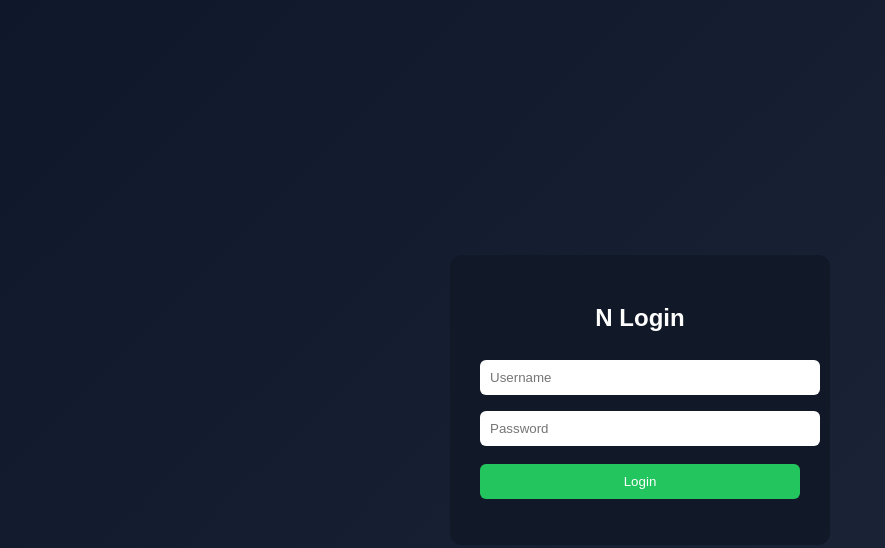
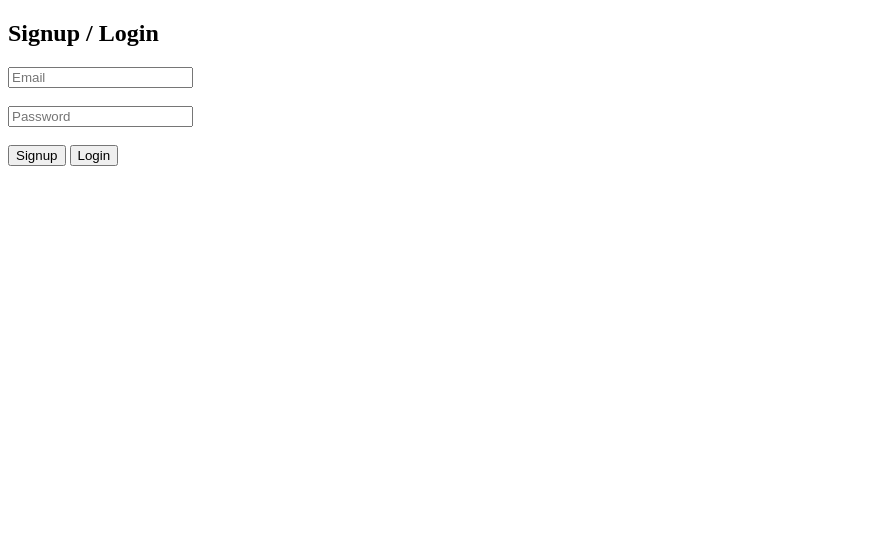
Before and after one commit to nitishfx91-ship-it/nitishffh4x, a plain HTML site: page index.html in a window 1280 px wide. Shown: the whole page, without its empty margins (0-885 px from the left). Drawn offline with Linux system fonts and the light colour scheme.

Commit message:
Refactor login panel to include signup functionality

```diff
--- a/index.html
+++ b/index.html
@@ -1,75 +1,76 @@
 <!DOCTYPE html>
-<html lang="en">
+<html>
 <head>
-<meta charset="UTF-8">
-<title>N Login Panel</title>
-<style>
-body {
-  margin: 0;
-  font-family: Arial;
-  background: linear-gradient(135deg, #0f172a, #1e293b);
-  display: flex;
-  justify-content: center;
-  align-items: center;
-  height: 100vh;
-}
-.box {
-  background: #111827;
-  padding: 30px;
-  border-radius: 12px;
-  width: 320px;
-  text-align: center;
-  color: white;
-}
-h2 {
-  margin-bottom: 20px;
-}
-input {
-  width: 100%;
-  padding: 10px;
-  margin: 8px 0;
-  border-radius: 6px;
-  border: none;
-}
-button {
-  width: 100%;
-  padding: 10px;
-  margin-top: 10px;
-  background: #22c55e;
-  border: none;
-  border-radius: 6px;
-  color: white;
-  cursor: pointer;
-}
-button:hover {
-  background: #16a34a;
-}
-#msg {
-  margin-top: 10px;
-}
-</style>
+<title>N Pro Panel</title>
 </head>
 
 <body>
 
-<div class="box">
-  <h2>N Login</h2>
-  <input type="text" id="user" placeholder="Username">
-  <input type="password" id="pass" placeholder="Password">
-  <button onclick="login()">Login</button>
-  <p id="msg"></p>
-</div>
+<h2>Signup / Login</h2>
+
+<input id="email" placeholder="Email"><br><br>
+<input id="password" type="password" placeholder="Password"><br><br>
+
+<button onclick="signup()">Signup</button>
+<button onclick="login()">Login</button>
+
+<p id="msg"></p>
+
+<script src="https://www.gstatic.com/firebasejs/10.7.1/firebase-app.js"></script>
+<script src="https://www.gstatic.com/firebasejs/10.7.1/firebase-auth.js"></script>
+<script src="https://www.gstatic.com/firebasejs/10.7.1/firebase-firestore.js"></script>
 
 <script>
+const firebaseConfig = {
+  apiKey: "YOUR_KEY",
+  authDomain: "YOUR_DOMAIN",
+  projectId: "YOUR_PROJECT_ID"
+};
+
+firebase.initializeApp(firebaseConfig);
+
+const auth = firebase.auth();
+const db = firebase.firestore();
+
+function generateKey() {
+  return 'KEY-' + Math.random().toString(36).substring(2,10).toUpperCase();
+}
+
+// SIGNUP
+function signup(){
+  let email = document.getElementById("email").value;
+  let pass = document.getElementById("password").value;
+
+  auth.createUserWithEmailAndPassword(email, pass)
+  .then(()=>{
+    document.getElementById("msg").innerText = "Signup Success!";
+  })
+  .catch(err=>{
+    document.getElementById("msg").innerText = err.message;
+  });
+}
+
+// LOGIN + KEY GENERATE
 function login(){
-  let u = document.getElementById("user").value;
-  let p = document.getElementById("pass").value;
+  let email = document.getElementById("email").value;
+  let pass = document.getElementById("password").value;
 
-  if(u === "N" && p === "1234"){
-    document.getElementById("msg").innerText = "Welcome N!";
-  } else {
-    document.getElementById("msg").innerText = "Wrong login!";
-  }
+  auth.signInWithEmailAndPassword(email, pass)
+  .then(async(user)=>{
+    let key = generateKey();
+
+    await db.collection("keys").add({
+      user: email,
+      key: key,
+      created: new Date()
+    });
+
+    document.getElementById("msg").innerText =
+      "Login Success!\nYour Key: " + key;
+  })
+  .catch(err=>{
+    document.getElementById("msg").innerText = err.message;
+  });
 }
 </script>
 
```
